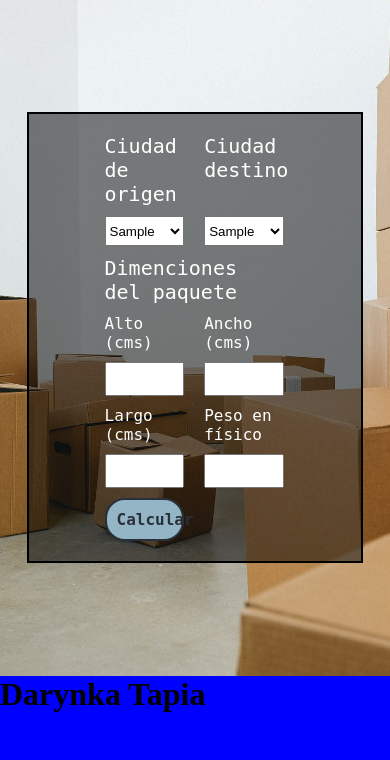
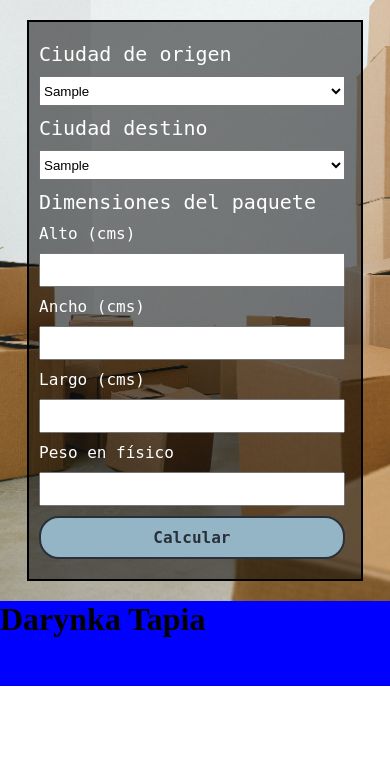
Before and after one commit to Darynka-Tapia/desarrollo-paqueteria, a PHP site: page / in a window 390 px wide. Shown: the part 104-864 px from the top of the page. After the commit the page ends 790 px from the top, so only its background shows below. Run offline with PHP 8.4, Linux system fonts and the light colour scheme; tables that the repository leaves empty or names only in its code hold one stand-in row (values such as "Sample post").

Commit message:
funciones

```diff
--- a/index.php
+++ b/index.php
@@ -6,6 +6,7 @@
     <meta name="viewport" content="width=device-width, initial-scale=1.0">
     <link rel=StyleSheet href="style.css" type="text/css" >
     <title>Document</title>
+    <script src="https://cdnjs.cloudflare.com/ajax/libs/jquery/3.5.1/jquery.min.js"></script>
 </head>
 <body>
     <nav>
@@ -17,7 +18,7 @@
         <div id="form">
             <div id="opciones">
                 <span id="labelOrigen">Ciudad de origen</span>
-                <select name="" id="inputOrigen">
+                <select name="inputOrigen" id="inputOrigen">
                     <?php
                         foreach ($capital1 as $valor) {
                            echo '<option value="'.$valor['capital1'].'">'.$valor['capital1'].'</option>';
@@ -25,35 +26,92 @@
                     ?>
                 </select>
                 <span id="labelDestino">Ciudad destino</span>
-                <select name="" id="inputDestino">
+                <select name="inputDestino" id="inputDestino">
                     <?php
                         foreach ($capital1 as $valor) {
                            echo '<option value="'.$valor['capital1'].'">'.$valor['capital1'].'</option>';
                         }
                     ?>
                 </select>
-                <span id="tituloDimenciones">Dimenciones del paquete</span>
+                <span id="tituloDimenciones">Dimensiones del paquete</span>
 
                 <span id="spanAlto">Alto (cms)</span>
-                <input type="number" id="inputAlto">
+                <input type="number" id="inputAlto" name="inputAlto" min="1">
 
                 <span id="spanAncho">Ancho (cms)</span>
-                <input type="number" id="inputAncho">
+                <input type="number" id="inputAncho" name="inputAncho" min="1">
 
                 <span id="spanLargo">Largo (cms)</span>
-                <input type="number" id="inputLargo">
+                <input type="number" id="inputLargo" name="inputLargo" min="1">
 
                 <span id="spanPeso">Peso en físico</span>
-                <input type="number" id="inputPeso">
+                <input type="number" id="inputPeso" name="inputPeso" min="1">
 
-                <button id="botonCalcular">Calcular</button>
+                <button id="botonCalcular" onclick="calcular()">Calcular</button>
             </div>
             <div id="results">
+
             </div>
         </div>
 
     </section>
-    <footer><h1>Darynka Tapia</h1></footer>
+    <footer>
+        <h1>Darynka Tapia</h1>
+    </footer>
+
+    <script>
+        function calcular(){
+
+            var origen = document.getElementById('inputOrigen');
+            origen = origen[origen.selectedIndex].value;
+            var destino = document.getElementById('inputDestino');
+            destino = destino[destino.selectedIndex].value;
+
+            var parametros = {
+                'capital1' : origen,
+                'capital2' : destino,
+                'alto'     : document.getElementById('inputAlto').value,
+                'ancho'    : document.getElementById('inputAncho').value,
+                'largo'    : document.getElementById('inputLargo').value,
+                'peso'     : document.getElementById('inputPeso').value
+            }
+
+
+            $.ajax({
+                method: "POST",
+                url: "functions.php",
+                data: parametros
+            })
+            .done(function( response ) {
+                let data = response.split(' | ');
+
+
+                var respuesta = document.getElementById('results');
+                respuesta.innerHTML = `De: <b>${data[0]}</b> A: <b>${data[1]}</b>
+                <br>
+                La distancia es de ${data[2]}
+                <br>
+                Dimensiones del paquete: ${data[3]} x ${data[4]} x ${data[5]}
+                <br>
+                Peso Volumétrico: ${data[6]}
+                <br>
+                Se entregara dentro de la zona ${data[7]}
+                <br>
+                Tarifa de entrega: ${data[8]}
+                `;
+                console.log(data);
+
+                document.getElementById('results').style.display="block";
+                document.getElementById('results').style.transition="0.5s";
+
+
+            });
+        }
+
+
+    </script>
+
+
 
 
 </body>
--- a/sql.php
+++ b/sql.php
@@ -15,7 +15,10 @@
                 $capital1[$key] = $row ;
             }
         //}
-    }
+
+
+
+        }
         catch(PDOException $e){
             echo "<script>console.log('La conexión ha fallado:  " . $e->getMessage() . "' );</script>";
     }
--- a/style.css
+++ b/style.css
@@ -43,8 +43,20 @@ section #form{
     background: rgba(0, 0, 0, 0.5);
     display: flex;
 }
-/*section #form #opciones{}
-section #form #results{width: 38%; border: 1px solid blue; height: inherit;}*/
+/*section #form #opciones{}*/
+section #form #results{width: 38%;
+    border: 1px solid black;
+    height: inherit;
+    font-size: 18px;
+    font-family: cursive;
+    color: #fff;
+    background: rgba(0,0,0,0.6) !important;
+    padding: 10px;
+    display: none;
+
+    transition: 0.5s;
+
+}
 
 #labelOrigen {grid-area: labelOrigen; font-size: 20px;}
 #inputOrigen{grid-area: inputOrigen;height: 30px;}
@@ -94,7 +106,7 @@ section #form #results{width: 38%; border: 1px solid blue; height: inherit;}*/
 section #form #opciones{
     font-family: monospace;
     color: #fff;
-    width: 98%;
+    width: 48%;
     height: inherit;
     margin:10px;
     display: grid;
@@ -120,7 +132,13 @@ footer{
 
 
 @media (max-width:1200px){
-
+    section{
+        height: auto;
+        padding:20px 0px;
+    }
+    section #form{
+        flex-direction: column;
+    }
     section #form #opciones{
         font-family: monospace;
         color: #fff;
@@ -142,3 +160,34 @@ footer{
         gap: 10px 20px;
     }
 }
+
+@media (max-width:540px){
+    section #form #results{width: 98%; }
+
+    section #form #opciones{
+        font-family: monospace;
+        color: #fff;
+        width: 100%;
+        height: inherit;
+        margin:10px;
+        display: grid;
+        grid-template-areas:
+        "labelOrigen"
+        "inputOrigen"
+        "labelDestino"
+        "inputDestino"
+        "tituloDimenciones"
+        "spanAlto "
+        "inputAlto "
+        "spanAncho"
+        "inputAncho"
+        "spanLargo "
+        "inputLargo"
+        "spanPeso"
+        "inputPeso"
+        "botonCalcular";
+        grid-template-columns: 98%;
+        /*grid-template-rows: 20px auto 20px 20px auto 20px auto auto ; */
+        gap: 10px 20px;
+    }
+}
```
Also changed, not shown: functions.php (added, +75 -0 lines).
